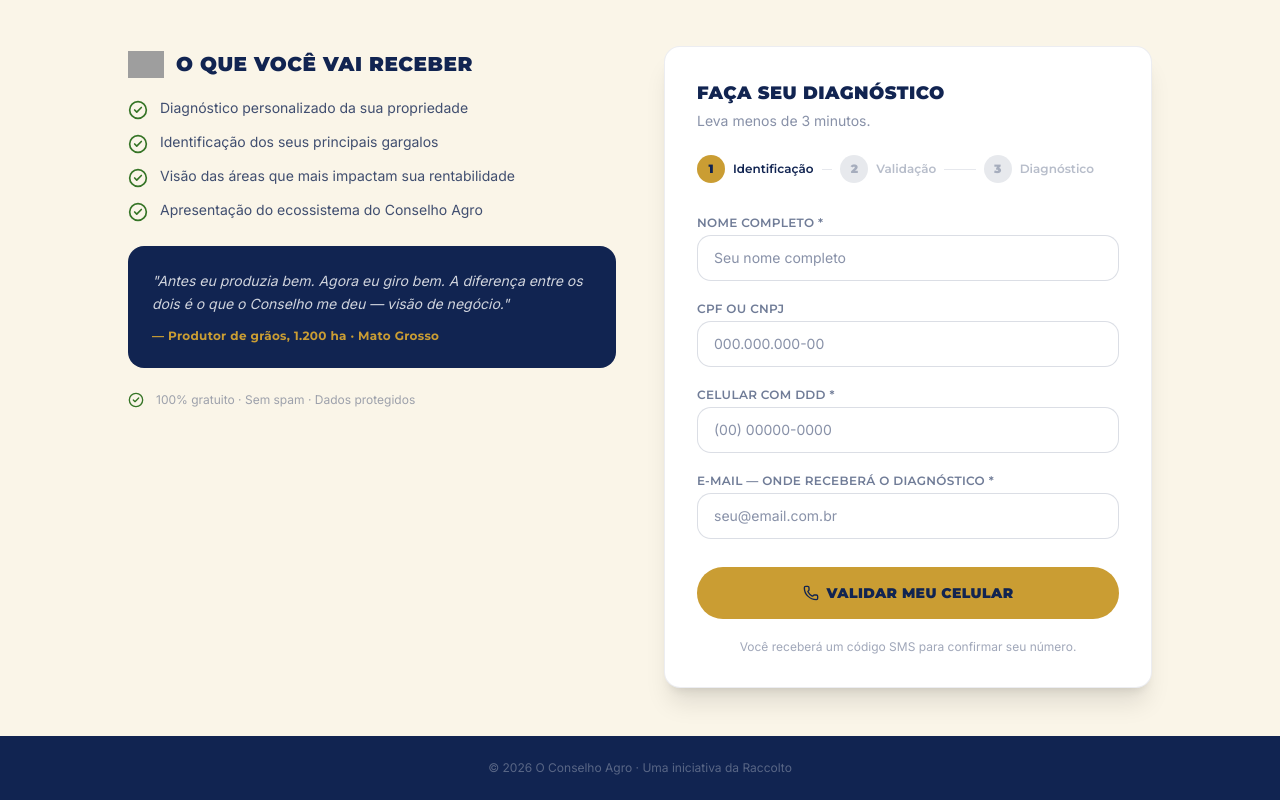
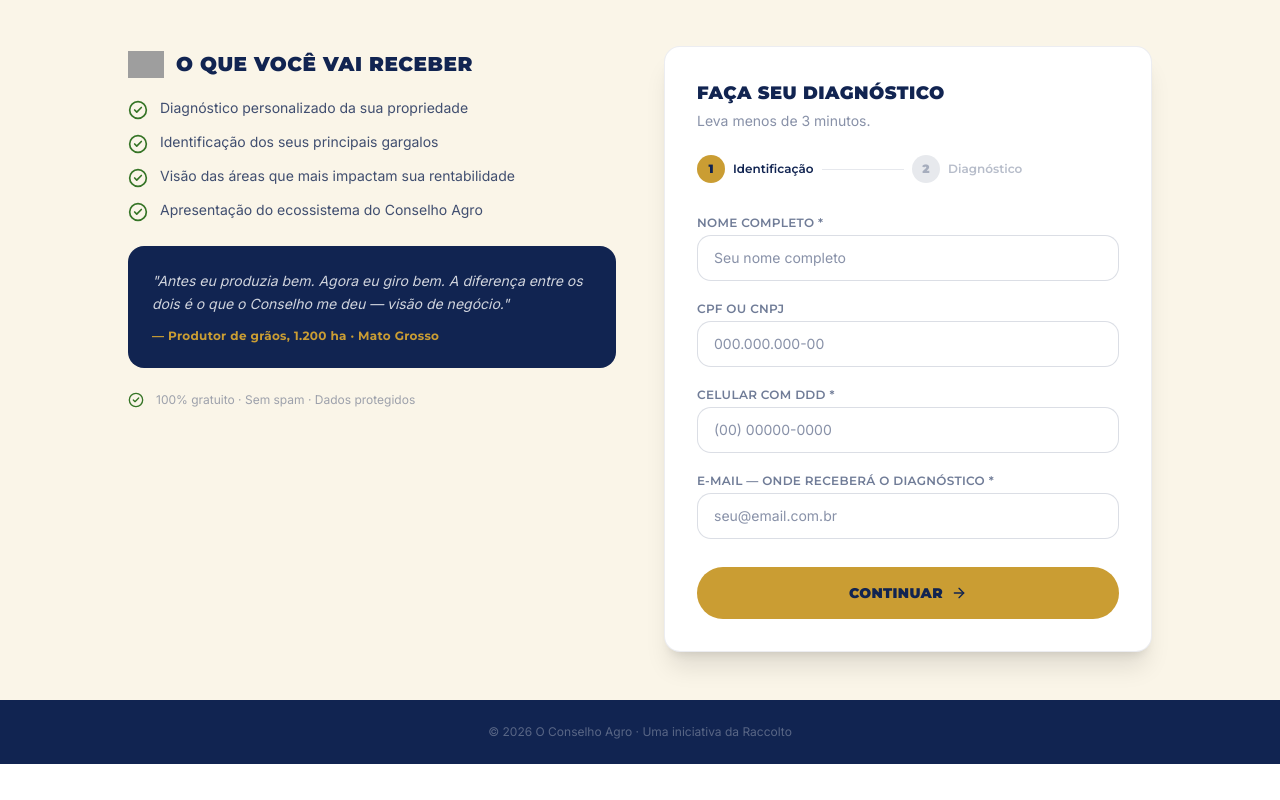
Before and after one commit to adminRaccolto/oconselhoagro, a Next.js app: page /diagnostico in a window 1280 px wide. Shown: the part 416-1216 px from the top of the page. After the commit the page ends 1180 px from the top, so only its background shows below. Built offline with nearby package versions, Linux system fonts and the light colour scheme; grey boxes are pictures that could not be loaded.

Commit message:
remove etapa OTP — validação de celular será configurada depois

```diff
--- a/components/DiagnosticoForm.tsx
+++ b/components/DiagnosticoForm.tsx
@@ -1,11 +1,10 @@
 "use client"
 
-import { useState, useRef } from "react"
+import { useState } from "react"
 import { useRouter } from "next/navigation"
-import Image from "next/image"
-import { ArrowRight, CheckCircle2, Loader2, Phone, ShieldCheck } from "lucide-react"
+import { ArrowRight, CheckCircle2, Loader2, ArrowRight as Next } from "lucide-react"
 
-type Step = "identificacao" | "otp" | "diagnostico" | "enviando"
+type Step = "identificacao" | "diagnostico" | "enviando"
 
 const PRODUCOES = ["Soja", "Milho", "Pecuária", "Misto (grãos + pecuária)", "Cana-de-açúcar", "Café", "Horticultura", "Outro"]
 const ESTADOS = ["AC","AL","AM","AP","BA","CE","DF","ES","GO","MA","MG","MS","MT","PA","PB","PE","PI","PR","RJ","RN","RO","RR","RS","SC","SE","SP","TO"]
@@ -17,8 +16,6 @@ export function DiagnosticoForm() {
   const [step, setStep] = useState<Step>("identificacao")
   const [loading, setLoading] = useState(false)
   const [erro, setErro] = useState("")
-  const [otpCode, setOtpCode] = useState("")
-  const inputRefs = useRef<HTMLInputElement[]>([])
 
   const [form, setForm] = useState({
     nomeCompleto: "", cpfCnpj: "", celular: "", email: "",
@@ -30,15 +27,19 @@ export function DiagnosticoForm() {
     setErro("")
   }
 
-  // ── Step 1: enviar OTP ─────────────────────────────────────────────────────
-  async function enviarOtp() {
+  // ── Step 1: registrar lead e avançar ──────────────────────────────────────
+  async function avancarParaDiagnostico() {
     if (!form.nomeCompleto || !form.celular || !form.email) {
       return setErro("Preencha todos os campos obrigatórios.")
     }
     setLoading(true)
     setErro("")
     try {
-      const res = await fetch("/api/diagnostico/sms", {
+      const webhookSecret = process.env.NEXT_PUBLIC_MENTORASYS_WEBHOOK_SECRET
+      const headers: Record<string, string> = { "Content-Type": "application/json" }
+      if (webhookSecret) headers["x-conselho-agro-secret"] = webhookSecret
+
+      fetch("/api/diagnostico/sms", {
         method: "POST",
         headers: { "Content-Type": "application/json" },
         body: JSON.stringify({
@@ -47,41 +48,15 @@ export function DiagnosticoForm() {
           email: form.email,
           cpfCnpj: form.cpfCnpj,
         }),
-      })
-      const data = await res.json()
-      if (!res.ok) return setErro(data.error ?? "Erro ao enviar SMS.")
-      // Em dev, preenche automaticamente para facilitar teste
-      if (data._dev_code) setOtpCode(data._dev_code)
-      setStep("otp")
-    } catch {
-      setErro("Erro de conexão. Tente novamente.")
+      }).catch(() => {})
+
+      setStep("diagnostico")
     } finally {
       setLoading(false)
     }
   }
 
-  // ── Step 2: validar OTP ────────────────────────────────────────────────────
-  async function validarOtp() {
-    if (otpCode.length < 6) return setErro("Digite o código de 6 dígitos.")
-    setLoading(true)
-    setErro("")
-    try {
-      const res = await fetch("/api/diagnostico/sms", {
-        method: "PUT",
-        headers: { "Content-Type": "application/json" },
-        body: JSON.stringify({ celular: form.celular, code: otpCode }),
-      })
-      const data = await res.json()
-      if (!res.ok) return setErro(data.error ?? "Código inválido.")
-      setStep("diagnostico")
-    } catch {
-      setErro("Erro de conexão. Tente novamente.")
-    } finally {
-      setLoading(false)
-    }
-  }
-
-  // ── Step 3: enviar diagnóstico ─────────────────────────────────────────────
+  // ── Step 2: enviar diagnóstico ─────────────────────────────────────────────
   async function enviarDiagnostico() {
     if (!form.tipoProdução || !form.estado || !form.desafio) {
       return setErro("Preencha todos os campos do diagnóstico.")
@@ -104,12 +79,11 @@ export function DiagnosticoForm() {
     }
   }
 
-  // ── UI helpers ─────────────────────────────────────────────────────────────
   const labelCls = "block text-xs font-heading font-semibold text-navy/60 uppercase tracking-wide mb-1"
   const inputCls = "w-full px-4 py-3 rounded-xl border border-navy/15 bg-white text-navy text-sm focus:outline-none focus:ring-2 focus:ring-gold/50 focus:border-gold transition"
 
-  const steps = ["Identificação", "Validação", "Diagnóstico"]
-  const stepIdx = step === "identificacao" ? 0 : step === "otp" ? 1 : 2
+  const steps = ["Identificação", "Diagnóstico"]
+  const stepIdx = step === "identificacao" ? 0 : 1
 
   return (
     <div className="w-full max-w-lg mx-auto">
@@ -150,53 +124,15 @@ export function DiagnosticoForm() {
 
           {erro && <p className="text-red-600 text-xs text-center">{erro}</p>}
 
-          <button onClick={enviarOtp} disabled={loading} className="mt-2 inline-flex items-center justify-center gap-2 px-8 py-4 rounded-full bg-gold text-navy font-heading font-black text-sm tracking-wide uppercase hover:bg-gold-light transition-colors disabled:opacity-60">
-            {loading ? <Loader2 className="w-4 h-4 animate-spin" /> : <><Phone className="w-4 h-4" /> Validar meu celular</>}
-          </button>
-
-          <p className="text-center text-navy/40 text-xs">Você receberá um código SMS para confirmar seu número.</p>
-        </div>
-      )}
-
-      {/* ── STEP 2: OTP ── */}
-      {step === "otp" && (
-        <div className="flex flex-col items-center gap-6 text-center">
-          <div className="w-16 h-16 rounded-full bg-navy flex items-center justify-center">
-            <ShieldCheck className="w-8 h-8 text-gold" />
-          </div>
-          <div>
-            <h3 className="font-heading font-black text-xl text-navy mb-1">Confirme seu celular</h3>
-            <p className="text-navy/60 text-sm">Enviamos um código de 6 dígitos para <strong>{form.celular}</strong></p>
-          </div>
-
-          <input
-            className={`${inputCls} text-center text-2xl font-heading font-black tracking-widest max-w-xs`}
-            maxLength={6}
-            placeholder="000000"
-            value={otpCode}
-            onChange={e => { setOtpCode(e.target.value.replace(/\D/g, "")); setErro("") }}
-          />
-
-          {erro && <p className="text-red-600 text-xs">{erro}</p>}
-
-          <button onClick={validarOtp} disabled={loading || otpCode.length < 6} className="inline-flex items-center justify-center gap-2 px-8 py-4 rounded-full bg-gold text-navy font-heading font-black text-sm tracking-wide uppercase hover:bg-gold-light transition-colors disabled:opacity-60">
-            {loading ? <Loader2 className="w-4 h-4 animate-spin" /> : <><ShieldCheck className="w-4 h-4" /> Confirmar código</>}
-          </button>
-
-          <button onClick={() => { setStep("identificacao"); setOtpCode("") }} className="text-navy/40 text-xs hover:text-navy transition-colors">
-            ← Voltar e corrigir o número
+          <button onClick={avancarParaDiagnostico} disabled={loading} className="mt-2 inline-flex items-center justify-center gap-2 px-8 py-4 rounded-full bg-gold text-navy font-heading font-black text-sm tracking-wide uppercase hover:bg-gold-light transition-colors disabled:opacity-60">
+            {loading ? <Loader2 className="w-4 h-4 animate-spin" /> : <>Continuar <ArrowRight className="w-4 h-4" /></>}
           </button>
         </div>
       )}
 
-      {/* ── STEP 3: Diagnóstico ── */}
+      {/* ── STEP 2: Diagnóstico ── */}
       {step === "diagnostico" && (
         <div className="flex flex-col gap-5">
-          <div className="bg-green-mid/10 rounded-xl px-4 py-3 flex items-center gap-2">
-            <CheckCircle2 className="w-4 h-4 text-green-mid shrink-0" />
-            <p className="text-green-dark text-xs font-semibold">Celular validado! Agora conte um pouco sobre sua propriedade.</p>
-          </div>
-
           <div>
             <label className={labelCls}>Tamanho da propriedade (ha)</label>
             <input className={inputCls} placeholder="Ex: 500" type="number" value={form.propriedadeHa} onChange={e => set("propriedadeHa", e.target.value)} />
```
